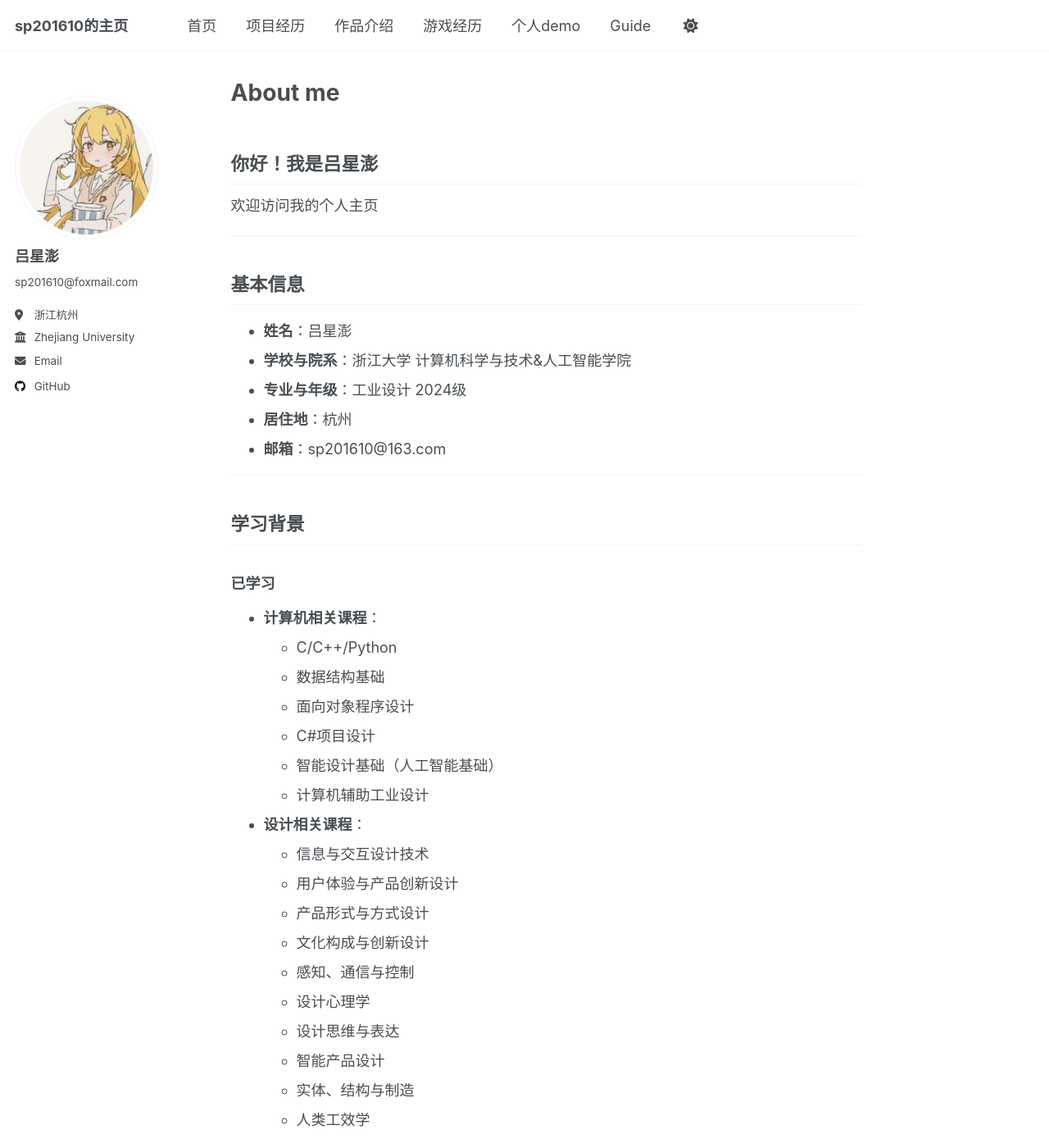
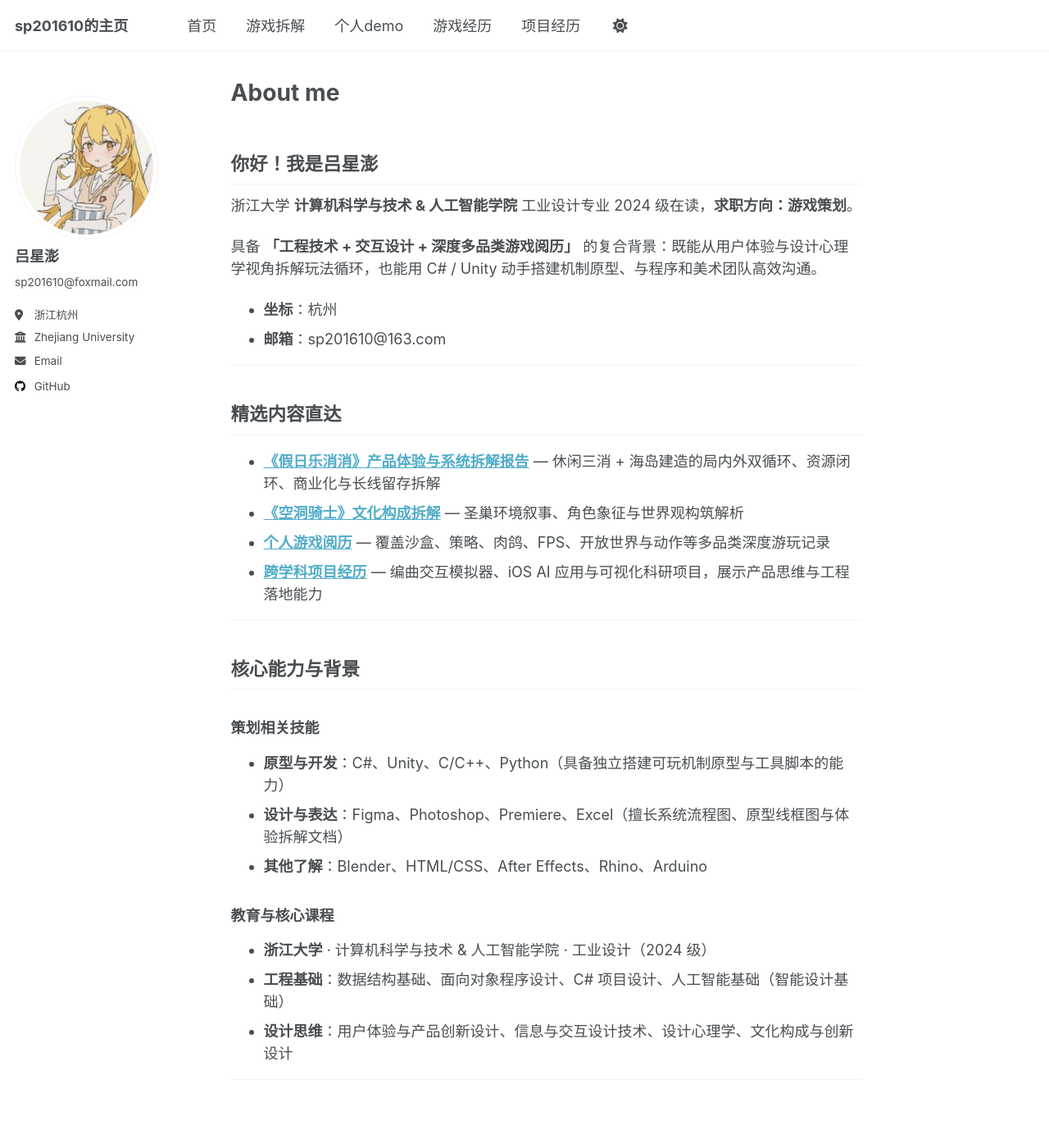
Before and after one commit to sp201610/sp201610.github.io, a Jekyll site: the page built from _pages/about.md, in a window 1280 px wide and 1400 px high. Shown: the whole window at 82% size. Built offline with Jekyll 4.4.1, drawn with Linux system fonts in a browser that asks for light colours; some of the changed text lies outside the part shown.

Commit message:
Refine portfolio for game designer role and polish 假日乐消消 report

```diff
--- a/_data/navigation.yml
+++ b/_data/navigation.yml
@@ -11,17 +11,14 @@ main:
   - title: "首页"
     url: /about/
 
-  - title: "项目经历"
-    url: /projects/
+  - title: "游戏拆解"
+    url: /works/
 
-  - title: "作品介绍"
-    url: /works/
+  - title: "个人demo"
+    url: /demo/
 
   - title: "游戏经历"
     url: /games/
 
-  - title: "个人demo"
-    url: /demo/
-
-  - title: "Guide"
-    url: /markdown/
+  - title: "项目经历"
+    url: /projects/
--- a/_pages/about.md
+++ b/_pages/about.md
@@ -9,47 +9,34 @@ redirect_from:
 
 ## 你好！我是吕星澎
 
-欢迎访问我的个人主页
+浙江大学 **计算机科学与技术 & 人工智能学院** 工业设计专业 2024 级在读，**求职方向：游戏策划**。
 
----
+具备 **「工程技术 + 交互设计 + 深度多品类游戏阅历」** 的复合背景：既能从用户体验与设计心理学视角拆解玩法循环，也能用 C# / Unity 动手搭建机制原型、与程序和美术团队高效沟通。
 
-## 基本信息
-
-- **姓名**：吕星澎
-- **学校与院系**：浙江大学 计算机科学与技术&人工智能学院
-- **专业与年级**：工业设计 2024级
-- **居住地**：杭州
+- **坐标**：杭州
 - **邮箱**：sp201610@163.com
 
 ---
 
-## 学习背景
+## 精选内容直达
 
-### 已学习
-
-- **计算机相关课程**：
-  - C/C++/Python
-  - 数据结构基础
-  - 面向对象程序设计
-  - C#项目设计
-  - 智能设计基础（人工智能基础）
-  - 计算机辅助工业设计
-
-- **设计相关课程**：
-  - 信息与交互设计技术
-  - 用户体验与产品创新设计
-  - 产品形式与方式设计
-  - 文化构成与创新设计
-  - 感知、通信与控制
-  - 设计心理学
-  - 设计思维与表达
-  - 智能产品设计
-  - 实体、结构与制造
-  - 人类工效学
-
-### 技能
-
-- **熟练**：C/C++, C#, Python, Figma, Ps, Pr, Unity, Arduino, Rhino
-- **略了解**：Blender, Excel, HTML/CSS, Ae
+- **[《假日乐消消》产品体验与系统拆解报告](/games/jiari)** — 休闲三消 + 海岛建造的局内外双循环、资源闭环、商业化与长线留存拆解
+- **[《空洞骑士》文化构成拆解](/works/hollow)** — 圣巢环境叙事、角色象征与世界观构筑解析
+- **[个人游戏阅历](/games/)** — 覆盖沙盒、策略、肉鸽、FPS、开放世界与动作等多品类深度游玩记录
+- **[跨学科项目经历](/projects/)** — 编曲交互模拟器、iOS AI 应用与可视化科研项目，展示产品思维与工程落地能力
 
 ---
+
+## 核心能力与背景
+
+### 策划相关技能
+- **原型与开发**：C#、Unity、C/C++、Python（具备独立搭建可玩机制原型与工具脚本的能力）
+- **设计与表达**：Figma、Photoshop、Premiere、Excel（擅长系统流程图、原型线框图与体验拆解文档）
+- **其他了解**：Blender、HTML/CSS、After Effects、Rhino、Arduino
+
+### 教育与核心课程
+- **浙江大学** · 计算机科学与技术 & 人工智能学院 · 工业设计（2024 级）
+- **工程基础**：数据结构基础、面向对象程序设计、C# 项目设计、人工智能基础（智能设计基础）
+- **设计思维**：用户体验与产品创新设计、信息与交互设计技术、设计心理学、文化构成与创新设计
+
+---
--- a/_pages/works.md
+++ b/_pages/works.md
@@ -1,29 +1,21 @@
 ---
 permalink: /works/
-title: "作品介绍"
+title: "游戏拆解"
 author_profile: true
 ---
 
-### 概念产品
+> 聚焦系统架构、核心循环、数值流转、商业化与叙事体验，持续沉淀面向游戏策划岗位的产品拆解案例。
 
-- **[西溪水陆大会水文化主题乐园](/works/xixi.md)**
-  这是我在大二时设计心理学课程的作品，对于西溪湿地的水主题和亲子乐园进行结合，设计了一系列以用户旅程为主线的服务流程。
+### 系统与商业化拆解
 
-- **[空洞骑士文化构成拆解](/works/hollow.md)**
-  这是我在大三《文化构成与创新设计》课程上独立完成的游戏拆解案，解析了圣巢的环境、角色、文化以及反应的精神内核。
+- **[《假日乐消消》产品体验与系统拆解报告](/games/jiari)**
+  **类型**：三消 + 海岛模拟建造（休闲 F2P + IAP）
+  **拆解维度**：核心玩法与局内外双循环、资源产出与消耗闭环（含用户体验反馈分析）、关卡与难度节奏、奖励与商业化设计，以及面向商业化转化与长线 Meta 留存的策划优化思路。
 
-- **[MomentRing专注指环](/works/ring.md)**
-  这是我大二时三人合作完成的一个概念设计作品。我们旨在解决工作时注意力不集中的问题，通过指环的计时提醒和小物件的外形来引导用户更集中于眼下做的事情。
+### 叙事与文化构筑拆解
 
-- **[西溪飞羽水浒文化鸟类产品](/works/bird.md)**
-  这是我在大二的时候四人合作完成的一个生态设计作品，我们从西溪特色飞鸟形象入手，设计了多款娃衣可穿戴式的鸟形像周边玩偶。
-
-### 实体产品
-
-- **[otto机器人改进](/works/creeper.md)**
-  这是我在大二《实体结构与制造》课程上五人合作设计的一个小作品，使用了esp-32开发板，兼具与人的感知交互，外形的重设计，手机端的控制界面设计，是一款有趣温馨的桌面摆件。
-
-- **[乒乓球投掷器](/works/pingpong.md)**
-  这是我在大二《感知、通信与控制》课程上独立设计的一个小作品，使用了arduino UNO板，能够很好的控制小车底盘精准位移以及发射乒乓球。
+- **[《空洞骑士》文化构成拆解](/works/hollow)**
+  **类型**：类银河战士恶魔城 / 动作冒险（ACT）
+  **拆解维度**：以「圣巢」的陨落为宏观背景，从环境叙事、角色原型、文明隐喻与悲剧美学四个维度，解构游戏世界观与精神内核的构建方式。
 
 ---
```
Also changed, not shown: _pages/demo.md (+2 -4 lines), _pages/games.md (+0 -3 lines), _pages/games/假日乐消消.md (+66 -75 lines).
